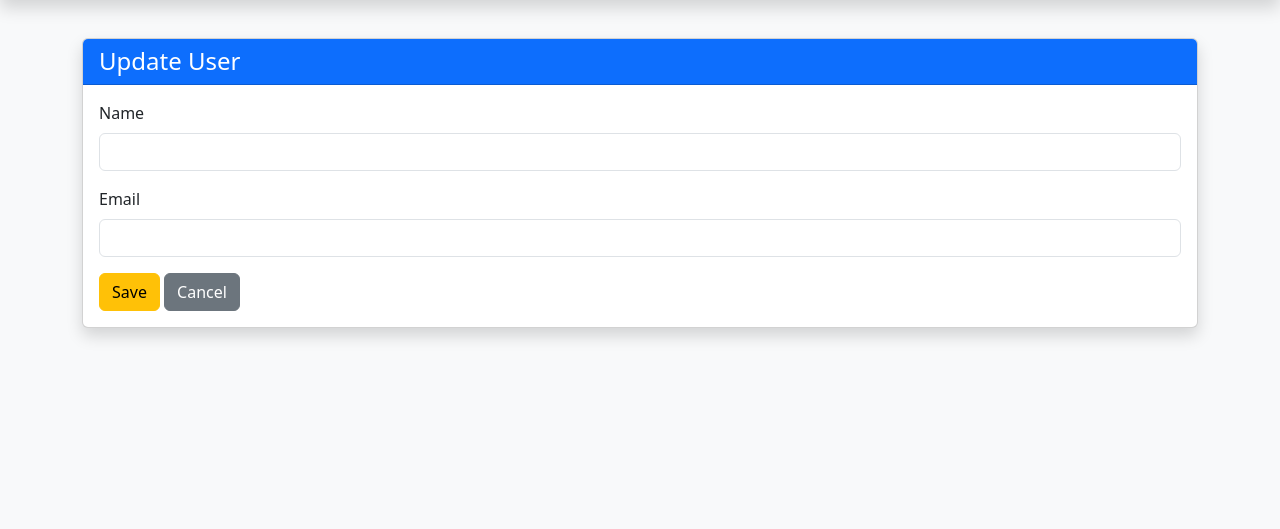
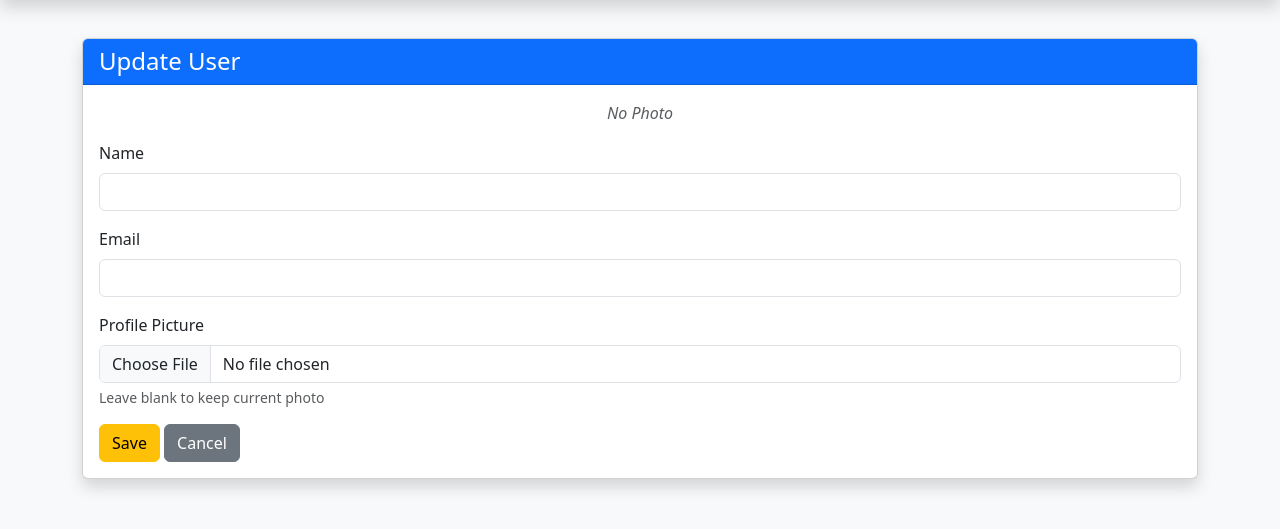
Before and after one commit to legaspikharl008/flask_crud, a Flask app: template templates/update_user.html in a window 1280 px wide. Shown: the part 56-585 px from the top of the page. Run offline with Flask 3, Linux system fonts and the light colour scheme; the template is opened without the code that fills it: values that come from a table or form of the project are taken from there, others are empty; parts of the project's set-up code (start-up, migrations or seed data) failed here and were passed over.

Commit message:
Update update_user.html

```diff
--- a/templates/update_user.html
+++ b/templates/update_user.html
@@ -5,16 +5,35 @@
     <h4 class="mb-0">Update User</h4>
   </div>
   <div class="card-body">
-    <form method="POST">
+    <form method="POST" enctype="multipart/form-data">
       {{ form.hidden_tag() }}
+
+      <div class="mb-3 text-center">
+        {% if user.photo %}
+          <img src="{{ url_for('static', filename='uploads/' ~ user.photo) }}"
+               alt="User Photo" class="rounded-circle mb-2"
+               width="100" height="100" style="object-fit: cover;">
+        {% else %}
+          <p class="text-muted fst-italic">No Photo</p>
+        {% endif %}
+      </div>
+
       <div class="mb-3">
         {{ form.name.label(class="form-label") }}
         {{ form.name(class="form-control") }}
       </div>
+
       <div class="mb-3">
         {{ form.email.label(class="form-label") }}
         {{ form.email(class="form-control") }}
       </div>
+
+      <div class="mb-3">
+        {{ form.photo.label(class="form-label") }}
+        {{ form.photo(class="form-control") }}
+        <div class="form-text text-muted">Leave blank to keep current photo</div>
+      </div>
+
       <button type="submit" class="btn btn-warning">{{ form.submit.label.text }}</button>
       <a href="{{ url_for('users') }}" class="btn btn-secondary">Cancel</a>
     </form>
```
